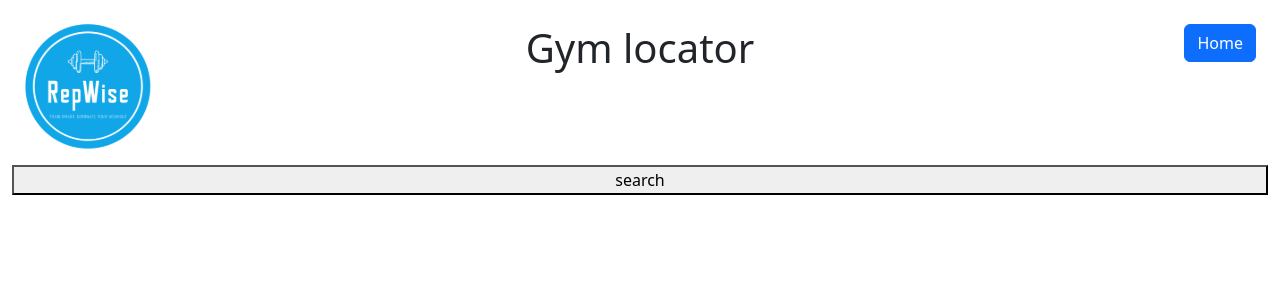
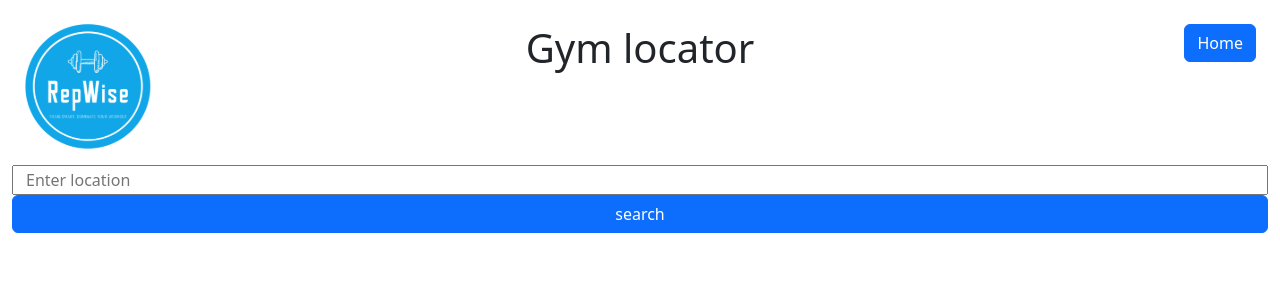
Before and after one commit to Theojeddy/Weightlifting-rep-calculator, a React (Create React App) app: page /GymLocator in a window 1280 px wide. Shown: the top 300 px of the page. Built offline with nearby package versions, Linux system fonts and the light colour scheme.

Commit message:
added input bar, usestate and error, 1 warning error not being used

```diff
--- a/src/Pages/Gym.js
+++ b/src/Pages/Gym.js
@@ -5,10 +5,11 @@ import HeaderLogo from "../Components/Header/HeaderLogo";
 import HeaderHomeButton from "../Components/Header/HomeButton";
 
 // import useEffect and useState
-import React, { useEffect,} from "react";
+import React, { useState, useEffect,} from "react";
 
 export default function GymLocator({ title, setTitle }) {
-
+ const [address, setAddress] =useState ("")
+ const [error, setError] = useState(null);
   //set up useEffect to change the title to calculator
   useEffect(() => {
     setTitle("Gym locator");
@@ -18,16 +19,35 @@ export default function GymLocator({ title, setTitle }) {
 
 
 async function fetchGyms() {
-    const response = await fetch('https://api.geoapify.com/v2/places?categories=sport.fitness,sport.sports_centre&filter=circle:-2.0816813,52.5110832,2000&bias=proximity:-2.0816813,52.5110832&lang=en&limit=20&apiKey=3d1509c62983467a8c576bdff4fc9aa3');
+  setError(null);
+  if (address === "") {
+    setError("Please enter a valid address");
+    return;
+  }
+  try {
+    const response = await fetch(
+      `https://api.geoapify.com/v2/places?categories=sport.fitness,sport.sports_centre&filter=circle:-2.11334,52.54686,5000&bias=proximity:-2.11334,52.54686&lang=en&limit=20&apiKey=3d1509c62983467a8c576bdff4fc9aa3`
+    );
     const data = await response.json();
 
-console.log(data);
-console.log(data.features[0].properties.name);
-console.log(data.features[1].properties.name);
-console.log(data.features[2].properties.name);
-console.log(data.features[3].properties.name);
+    console.log(data);
 
+    if (!response.ok) {
+      setError("Something went wrong, try again");
+      return;
+    }
+
+    console.log(data);
+    console.log(data.features[0].properties.name);
+    console.log(data.features[1].properties.name);
+    console.log(data.features[2].properties.name);
+    console.log(data.features[3].properties.name);
+  } catch (error) {
+    // Handle errors that might occur during fetch or response parsing
+    setError("An error occurred. Please try again later.");
   }
+}
+
 
   return (
     <div className="container-fluid vw4">
@@ -48,10 +68,18 @@ console.log(data.features[3].properties.name);
         </div>
       </div>
       <div className="row mt-3">
-        <button onClick={fetchGyms}> search </button>
-      </div>
+        <input
+          type="text"
+          placeholder="Enter location"
+          onChange={(e) => setAddress(e.target.value)}
+        />
 
 
+        <button className="btn btn-primary" onClick={fetchGyms}>
+          {" "}
+          search{" "}
+        </button>
+      </div>
     </div>
   );
 }
```
